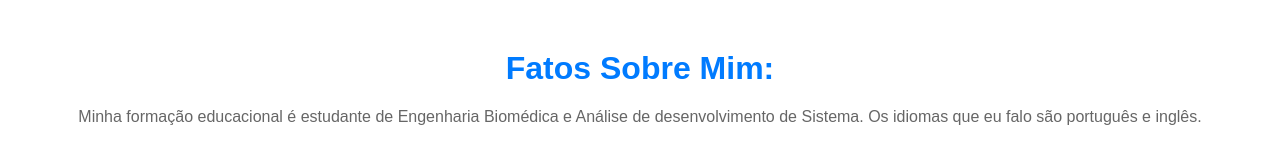
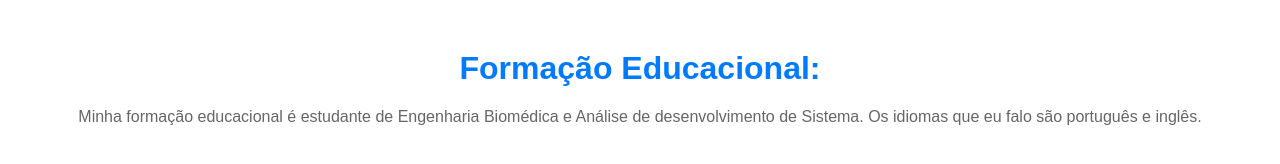
Before and after one commit to thalita-lab/portif-lio-pessoal2, a plain HTML site: page index.html in a window 1280 px wide. Drawn offline with Linux system fonts and the light colour scheme.

Commit message:
Add files via upload

```diff
--- a/index.html
+++ b/index.html
@@ -2,11 +2,11 @@
 <html lang="pt">
 <head>
 
-    <title>potifólio pessoal</title>
+    <title>portifólio pessoal</title>
     <link rel="stylesheet" href="estilo.css">
 </head>
 <body>
-    <h1>Fatos Sobre Mim:</h1>
+    <h1>Formação Educacional:</h1>
     <p id="mensagem">Minha formação educacional é estudante de Engenharia Biomédica e Análise de desenvolvimento de Sistema. Os idiomas que
       eu falo são português e inglês.
     </p>
```
